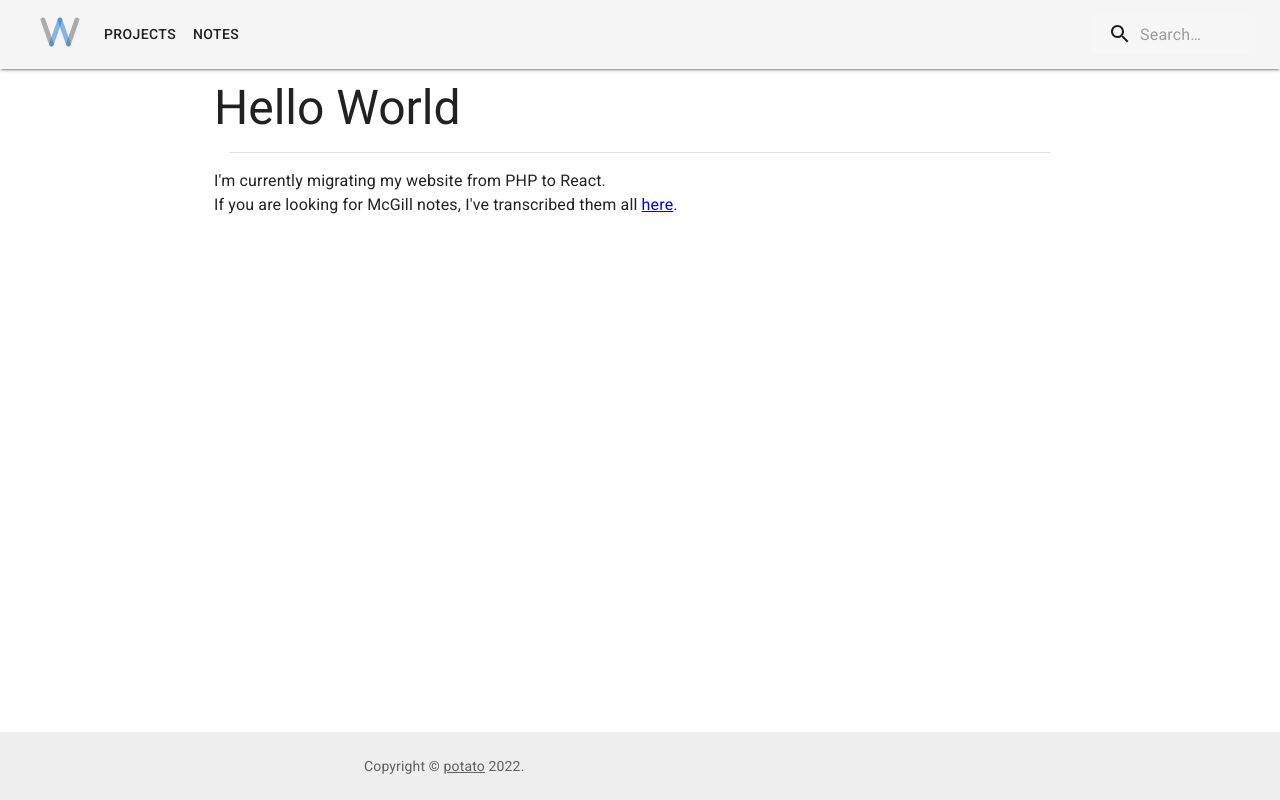
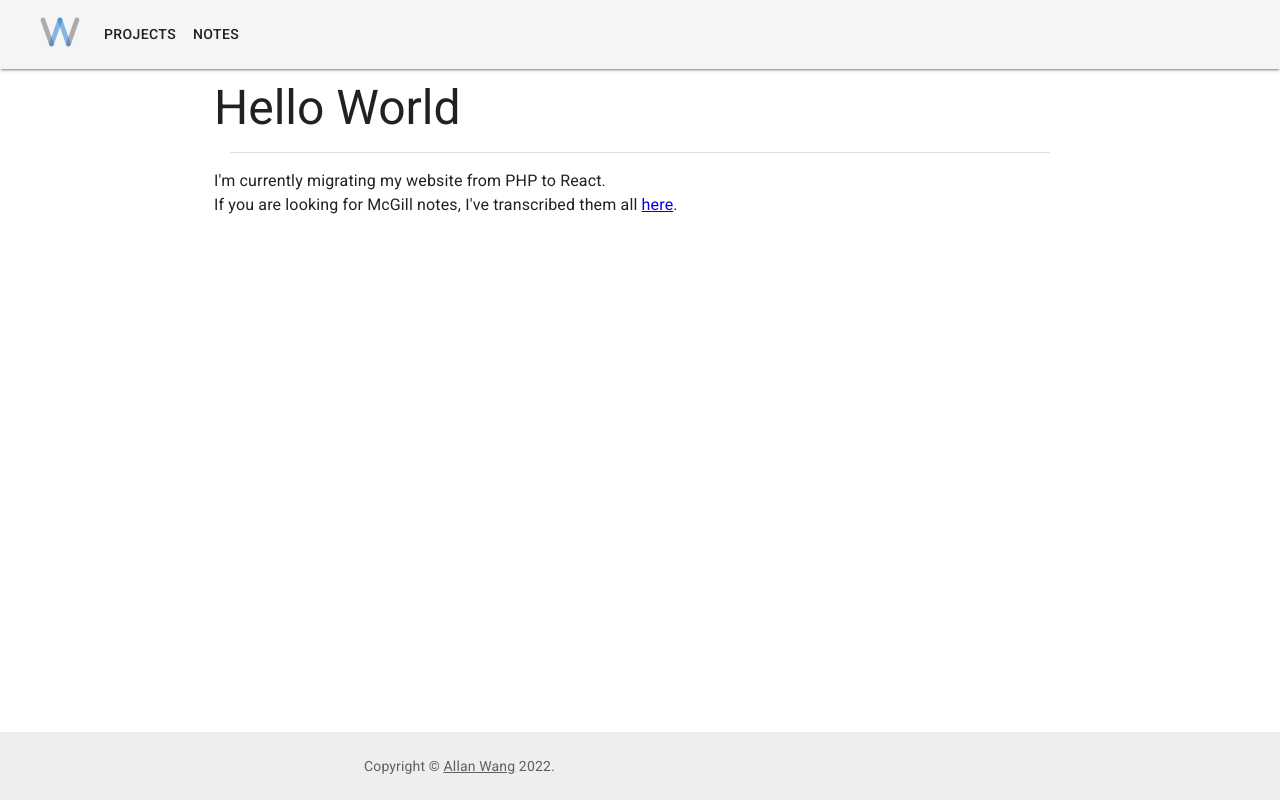
Before and after one commit to AllanWang/AllanWang-Web-React, a React (Create React App) app: page / in a window 1280 px wide. Built offline with nearby package versions, Linux system fonts and the light colour scheme.

Commit message:
Remove searchbar and update footer

```diff
--- a/src/common/Footer.tsx
+++ b/src/common/Footer.tsx
@@ -4,8 +4,8 @@
   return (
     <Typography variant="body2" color="text.secondary">
       {'Copyright © '}
-      <Link color="inherit" href="https://github.com/AllanWang/AllanWang-Web-React" target="_blank" rel="noopener">
-        potato
+      <Link color="inherit" href="https://github.com/AllanWang" target="_blank" rel="noopener">
+        Allan Wang
       </Link>{' '}
       {new Date().getFullYear()}
       {'.'}
--- a/src/common/Header.tsx
+++ b/src/common/Header.tsx
@@ -117,24 +117,30 @@
             <Box sx={{ flexGrow: 1, display: { xs: 'none', md: 'flex' } }}>
               {
                 pages.map((page) => (
-                  <AppBarItem {...page} key={page.link}/>
+                  <AppBarItem {...page} key={page.link} />
                 ))
               }
             </Box>
-            <Search>
-              <SearchIconWrapper>
-                <SearchIcon />
-              </SearchIconWrapper>
-              <StyledInputBase
-                placeholder="Search…"
-                inputProps={{ 'aria-label': 'search' }}
-              />
-            </Search>
           </Toolbar>
         </AppBar>
       </HideOnScroll>
     </Box>
   );
+}
+
+// eslint-disable-next-line @typescript-eslint/no-unused-vars
+function SearchBar() {
+  return (
+    <Search>
+      <SearchIconWrapper>
+        <SearchIcon />
+      </SearchIconWrapper>
+      <StyledInputBase
+        placeholder="Search…"
+        inputProps={{ 'aria-label': 'search' }}
+      />
+    </Search>
+  )
 }
 
 export default function Header() {
```
